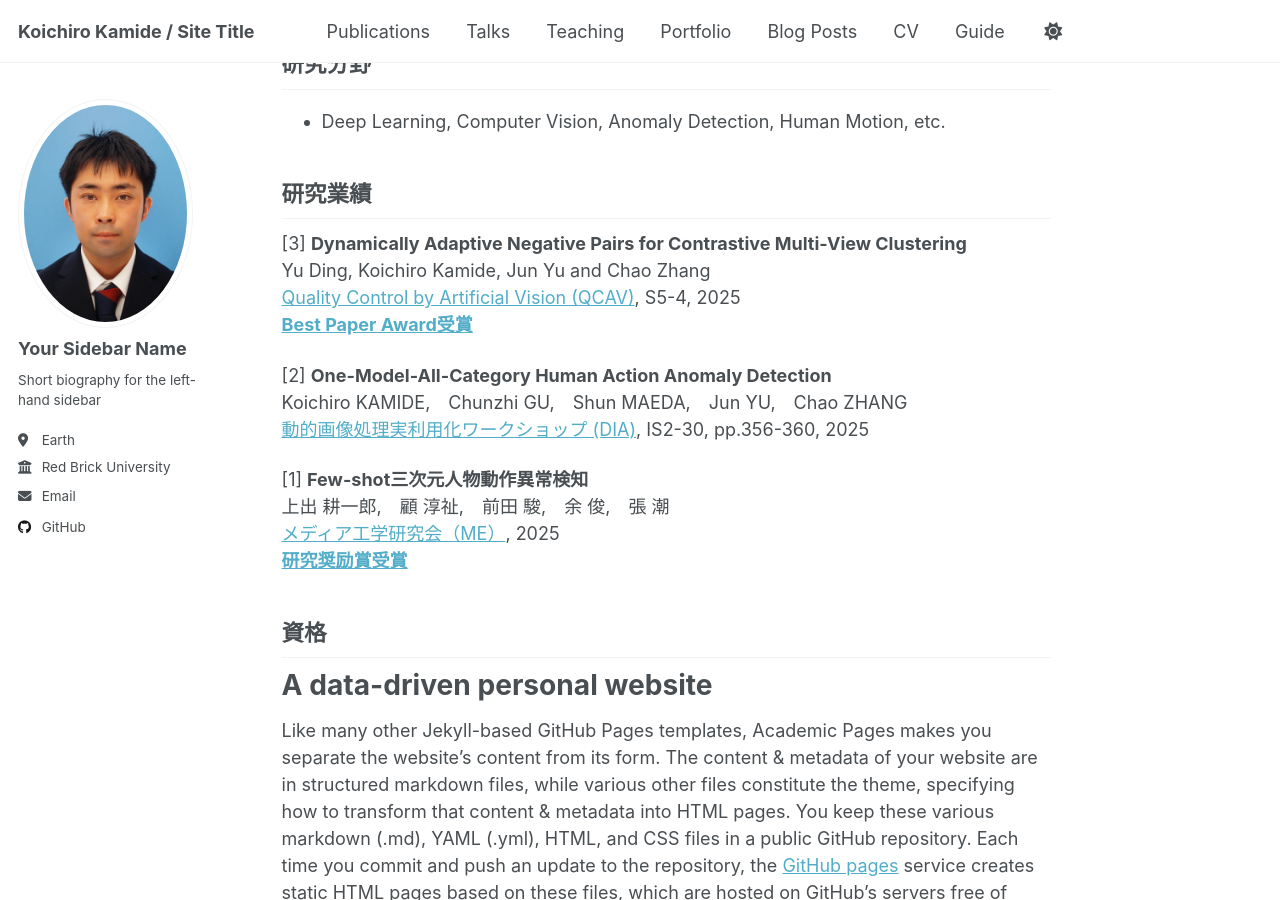
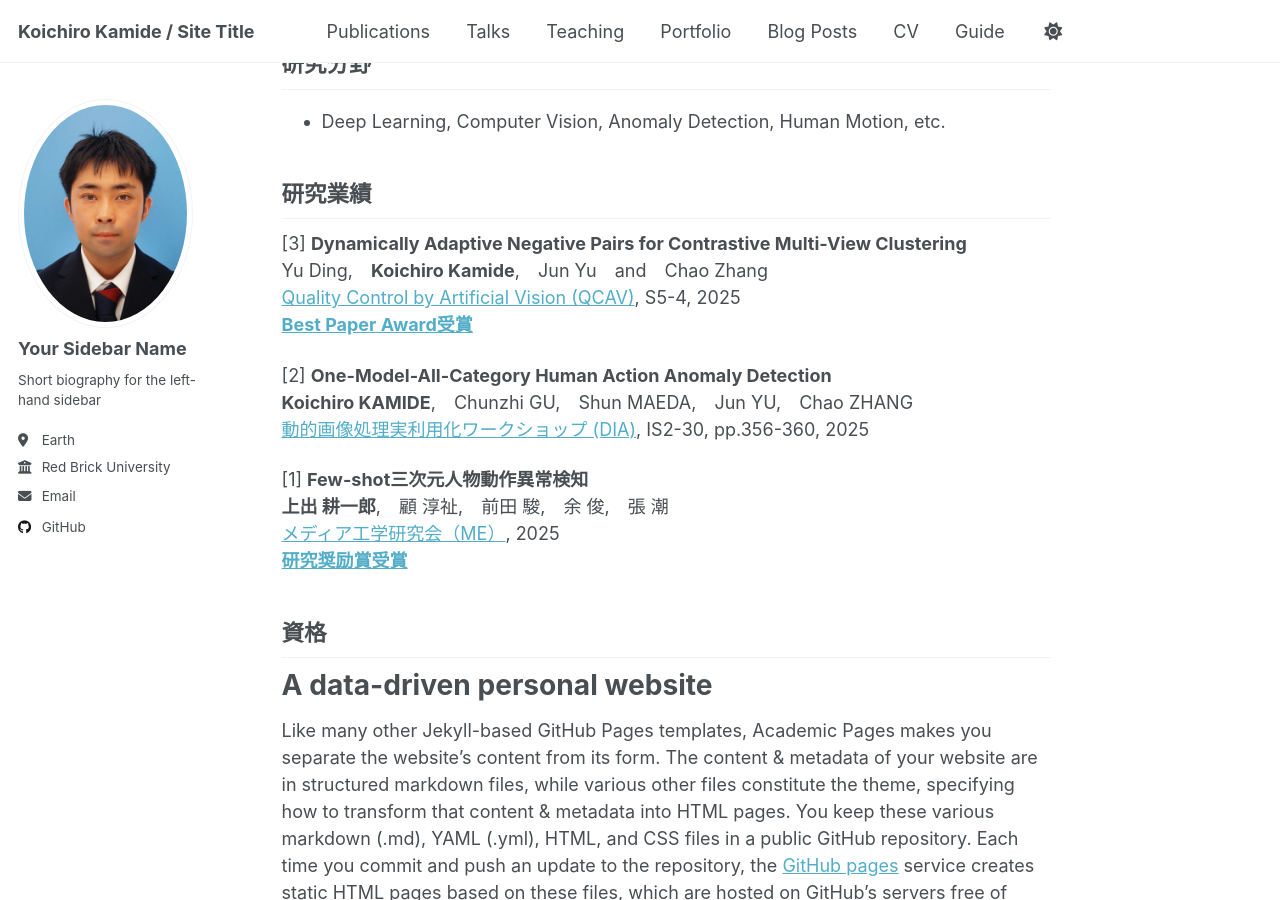
Before and after one commit to koichiro-kamide/koichiro-kamide.github.io, a Jekyll site: the page built from _pages/about.md, in a window 1280 px wide and 900 px high, scrolled down 328 px. Built offline with Jekyll 4.4.1, drawn with Linux system fonts in a browser that asks for light colours.

```diff
--- a/_pages/about.md
+++ b/_pages/about.md
@@ -18,16 +18,16 @@ redirect_from:
 
 ## 研究業績
 [3] **Dynamically Adaptive Negative Pairs for Contrastive Multi-View Clustering**
-Yu Ding, Koichiro Kamide, Jun Yu and Chao Zhang
+Yu Ding,　**Koichiro Kamide**,　Jun Yu　and　Chao Zhang
 [Quality Control by Artificial Vision (QCAV)](https://www.tc-iaip.org/qcav/2025/), S5-4, 2025
 [**Best Paper Award受賞**](https://www.tc-iaip.org/qcav/2025/#:~:text=S5%2D4%E2%80%83Dynamically%20Adaptive%20Negative%20Pairs%20for%20Contrastive%20Multi%2DView%20Clustering)
 
 [2] **One-Model-All-Category Human Action Anomaly Detection**
-Koichiro KAMIDE,　Chunzhi GU,　Shun MAEDA,　Jun YU,　Chao ZHANG
+**Koichiro KAMIDE**,　Chunzhi GU,　Shun MAEDA,　Jun YU,　Chao ZHANG
 [動的画像処理実利用化ワークショップ (DIA)](https://www.tc-iaip.org/dia/2025/), IS2-30, pp.356-360, 2025
 
 [1] **Few-shot三次元人物動作異常検知**
-上出 耕一郎,　顧 淳祉,　前田 駿,　余 俊,　張 潮
+**上出 耕一郎**,　顧 淳祉,　前田 駿,　余 俊,　張 潮
 [メディア工学研究会（ME）](https://www.ite.or.jp/ken/program/index.php?tgs_regid=eaad7329a67e51120a4fda78e0770437c4d94cd15318bc2211cb5356630849dd&tgid=ITE-ME), 2025
 [**研究奨励賞受賞**](https://www.ite.or.jp/study/me/files/award.html)
 
```
